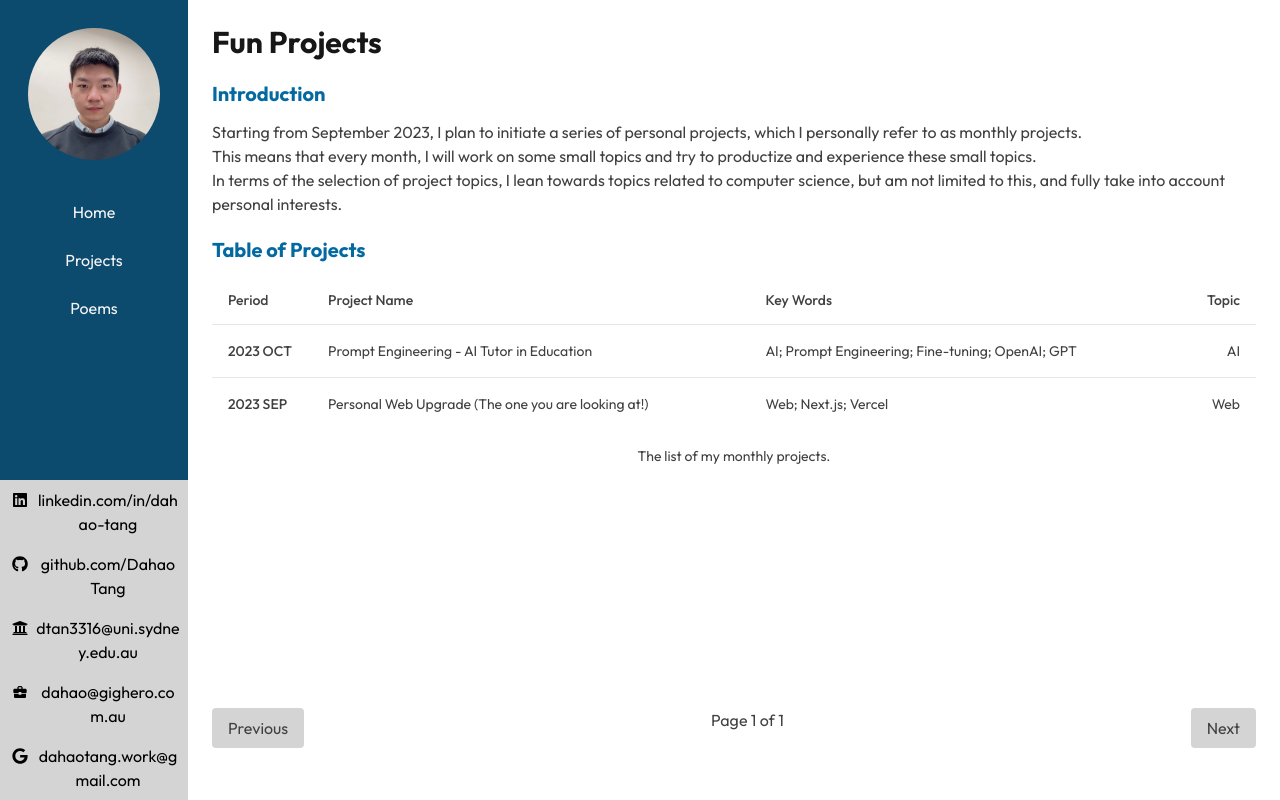
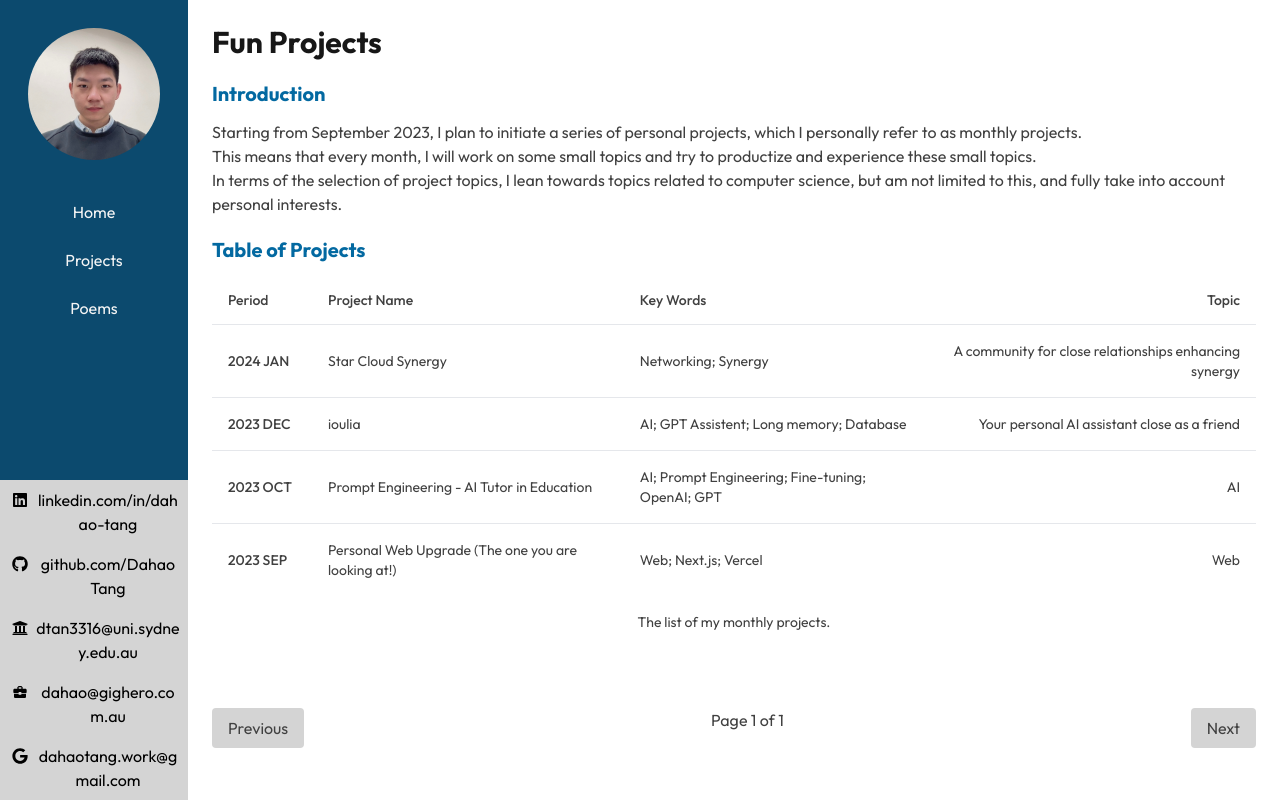
Before and after one commit to DahaoTang/DahaoTang.github.io, a Next.js app: page /projects/fun in a window 1280 px wide. Built offline with nearby package versions, Linux system fonts and the light colour scheme.

Commit message:
projects click to open in a new tab

```diff
--- a/app/(site)/projects/fun/202309-1/Summary.ts
+++ b/app/(site)/projects/fun/202309-1/Summary.ts
@@ -1,4 +1,4 @@
-export const personalProject202309_1 = {
+export const funProject202309_1 = {
 	id: "202309-1",
 	period: "2023 SEP",
 	name: "Personal Web Upgrade (The one you are looking at!)",
--- a/app/(site)/projects/fun/202310-1/Summary.ts
+++ b/app/(site)/projects/fun/202310-1/Summary.ts
@@ -1,4 +1,4 @@
-export const personalProject202310_1 = {
+export const funProject202310_1 = {
 	id: "202310-1", // "YYYYMM-No."
 	period: "2023 OCT",
 	name: "Prompt Engineering - AI Tutor in Education",
--- a/app/(site)/projects/fun/202310-1/page.tsx
+++ b/app/(site)/projects/fun/202310-1/page.tsx
@@ -8,7 +8,6 @@ export default function PersonalProject202310_1() {
 		<div>
 			<Header title="Personal Project" subtitle="Prompt Engineering" />
 			<Heading1 content="Introduction" />
-			{/* <Heading2 content="Coming soon..." /> */}
 			Project October has a focus on getting the taste of Prompt Engineering.
 		</div>
 	);
--- /dev/null
+++ b/app/(site)/projects/fun/202312-1/Summary.ts
@@ -0,0 +1,8 @@
+export const funProject202312_1 = {
+	id: "202312-1", // "YYYYMM-No."
+	period: "2023 DEC",
+	name: "ioulia",
+	keywords: "AI; GPT Assistent; Long memory; Database",
+	topic: "Your personal AI assistant close as a friend",
+	url: "https://ioulia.app",
+};
--- /dev/null
+++ b/app/(site)/projects/fun/202401-1/Summary.ts
@@ -0,0 +1,8 @@
+export const funProject202401_1 = {
+	id: "202401-1", // "YYYYMM-No."
+	period: "2024 JAN",
+	name: "Star Cloud Synergy",
+	keywords: "Networking; Synergy",
+	topic: "A community for close relationships enhancing synergy",
+	url: "https://starcloud.social",
+};
--- a/app/(site)/projects/fun/Projects.ts
+++ b/app/(site)/projects/fun/Projects.ts
@@ -1,4 +1,11 @@
-import { personalProject202310_1 } from "./202310-1/Summary";
-import { personalProject202309_1 } from "./202309-1/Summary";
+import { funProject202309_1 } from "./202309-1/Summary";
+import { funProject202310_1 } from "./202310-1/Summary";
+import { funProject202312_1 } from "./202312-1/Summary";
+import { funProject202401_1 } from "./202401-1/Summary";
 
-export const projects = [personalProject202310_1, personalProject202309_1];
+export const projects = [
+	funProject202401_1,
+	funProject202312_1,
+	funProject202310_1,
+	funProject202309_1,
+];
--- a/app/(site)/projects/fun/page.tsx
+++ b/app/(site)/projects/fun/page.tsx
@@ -69,17 +69,43 @@ export default function PersonalProjects() {
 					</TableHeader>
 					<TableBody>
 						{currentItems.map((projects) => (
-							<TableRow
-								className="hover:bg-neutral-300"
-								key={projects.id}
-								onClick={() => {
-									router.push(`${projects.url}`);
-								}}
-							>
-								<TableCell className="font-medium">{projects.period}</TableCell>
-								<TableCell>{projects.name}</TableCell>
-								<TableCell>{projects.keywords}</TableCell>
-								<TableCell className="text-right">{projects.topic}</TableCell>
+							<TableRow className="hover:bg-neutral-300" key={projects.id}>
+								<TableCell className="font-medium">
+									<a
+										href={projects.url}
+										target="_blank"
+										rel="noopener noreferrer"
+									>
+										{projects.period}
+									</a>
+								</TableCell>
+								<TableCell>
+									<a
+										href={projects.url}
+										target="_blank"
+										rel="noopener noreferrer"
+									>
+										{projects.name}
+									</a>
+								</TableCell>
+								<TableCell>
+									<a
+										href={projects.url}
+										target="_blank"
+										rel="noopener noreferrer"
+									>
+										{projects.keywords}
+									</a>
+								</TableCell>
+								<TableCell className="text-right">
+									<a
+										href={projects.url}
+										target="_blank"
+										rel="noopener noreferrer"
+									>
+										{projects.topic}
+									</a>
+								</TableCell>
 							</TableRow>
 						))}
 					</TableBody>
--- a/app/(site)/projects/research/page.tsx
+++ b/app/(site)/projects/research/page.tsx
@@ -52,17 +52,43 @@ export default function ResearchProjects() {
 					</TableHeader>
 					<TableBody>
 						{currentItems.map((projects) => (
-							<TableRow
-								className="hover:bg-neutral-300"
-								key={projects.id}
-								onClick={() => {
-									router.push(`${projects.url}`);
-								}}
-							>
-								<TableCell className="font-medium">{projects.period}</TableCell>
-								<TableCell>{projects.name}</TableCell>
-								<TableCell>{projects.keywords}</TableCell>
-								<TableCell className="text-right">{projects.topic}</TableCell>
+							<TableRow className="hover:bg-neutral-300" key={projects.id}>
+								<TableCell className="font-medium">
+									<a
+										href={projects.url}
+										target="_blank"
+										rel="noopener noreferrer"
+									>
+										{projects.period}
+									</a>
+								</TableCell>
+								<TableCell>
+									<a
+										href={projects.url}
+										target="_blank"
+										rel="noopener noreferrer"
+									>
+										{projects.name}
+									</a>
+								</TableCell>
+								<TableCell>
+									<a
+										href={projects.url}
+										target="_blank"
+										rel="noopener noreferrer"
+									>
+										{projects.keywords}
+									</a>
+								</TableCell>
+								<TableCell className="text-right">
+									<a
+										href={projects.url}
+										target="_blank"
+										rel="noopener noreferrer"
+									>
+										{projects.topic}
+									</a>
+								</TableCell>
 							</TableRow>
 						))}
 					</TableBody>
```
